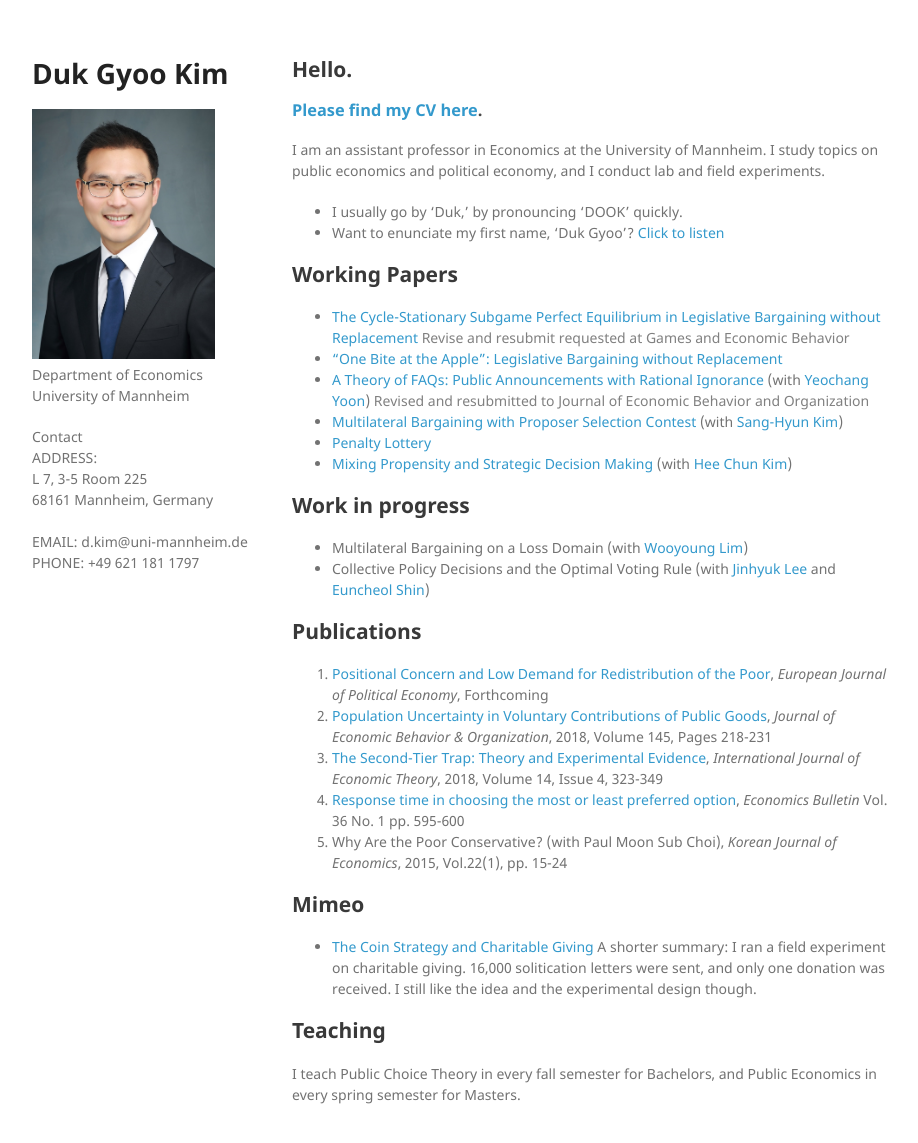
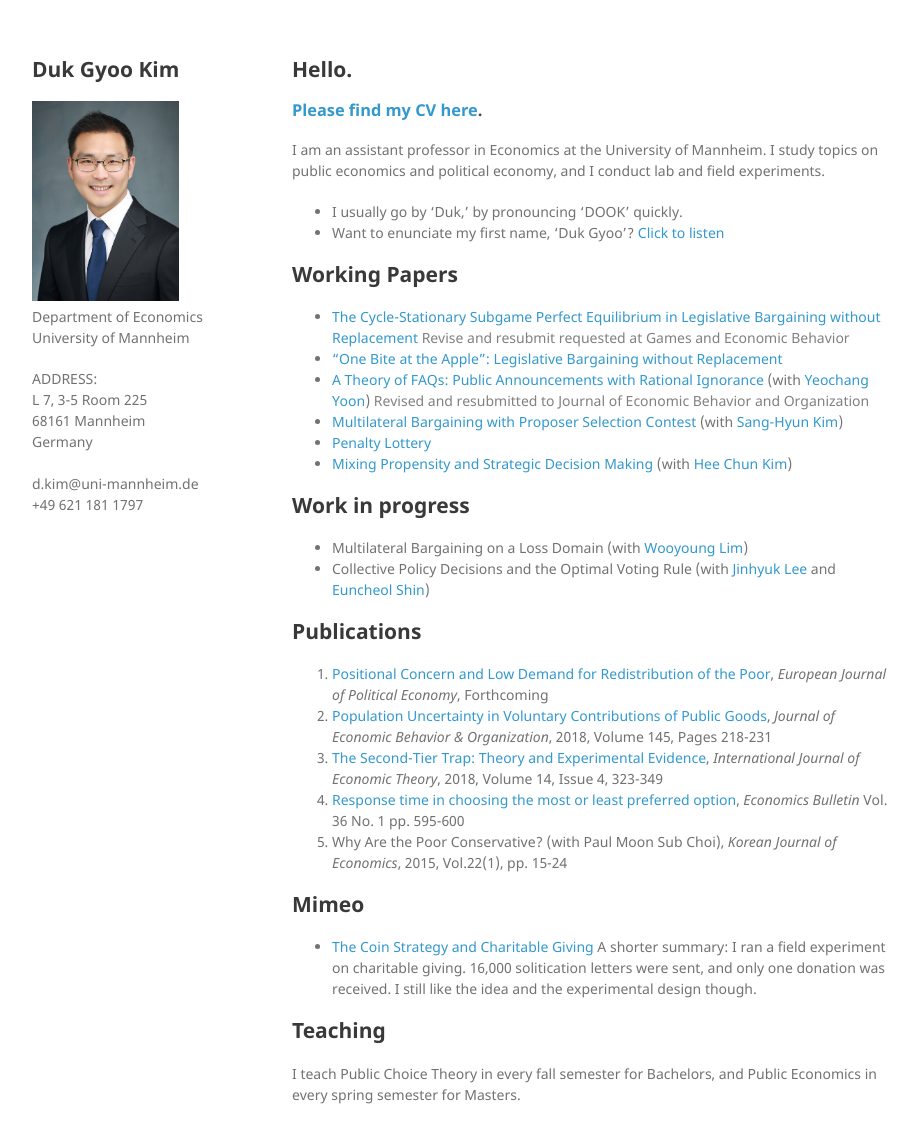
Before and after one commit to kimdukgyoo/kimdukgyoo.github.io, a Jekyll site: the page built from index.md, in a window 1280 px wide and 1175 px high. Shown: the top 1143 px of the window, without its empty margins (178-1096 px from the left). Built offline with Jekyll 4.4.1, drawn with Linux system fonts in a browser that asks for light colours; our own code applies the rules of GitHub Pages for plain Markdown files.

Commit message:
Update default.html

```diff
--- a/_layouts/default.html
+++ b/_layouts/default.html
@@ -14,14 +14,14 @@
   <body>
     <div class="wrapper">
       <header>
-        <h1>Duk Gyoo Kim</h1>
+        <h2>Duk Gyoo Kim</h2>
 <!--        <h3><a href="https://kimdukgyoo.github.io"> Home </a></h3>  -->
 <!--        <h3><a href="./cv"> Curriculum Vitae </a></h3> -->
 <!--        <h3><a href="./research"> Research </a></h3> -->
 <!--        <h3><a href="./teaching"> Teaching </a></h3> -->
-        <div style="display:inline;float:center"><img border="0" height="250" src="./profile.JPG"></div>
+        <div style="display:inline;float:center"><img border="0" height="200" src="./profile.JPG"></div>
         <p>Department of Economics<br>University of Mannheim</p>
-        <p>Contact <br> ADDRESS: <br> L 7, 3-5 Room 225 <br> 68161 Mannheim, Germany <br> <br> EMAIL: d.kim@uni-mannheim.de <br> PHONE: +49 621 181 1797</p>
+        <p>ADDRESS:<br>L 7, 3-5 Room 225<br>68161 Mannheim<br>Germany<br><br>d.kim@uni-mannheim.de<br>+49 621 181 1797</p>
 
 <!--
         {% if site.github.is_project_page %}
```
